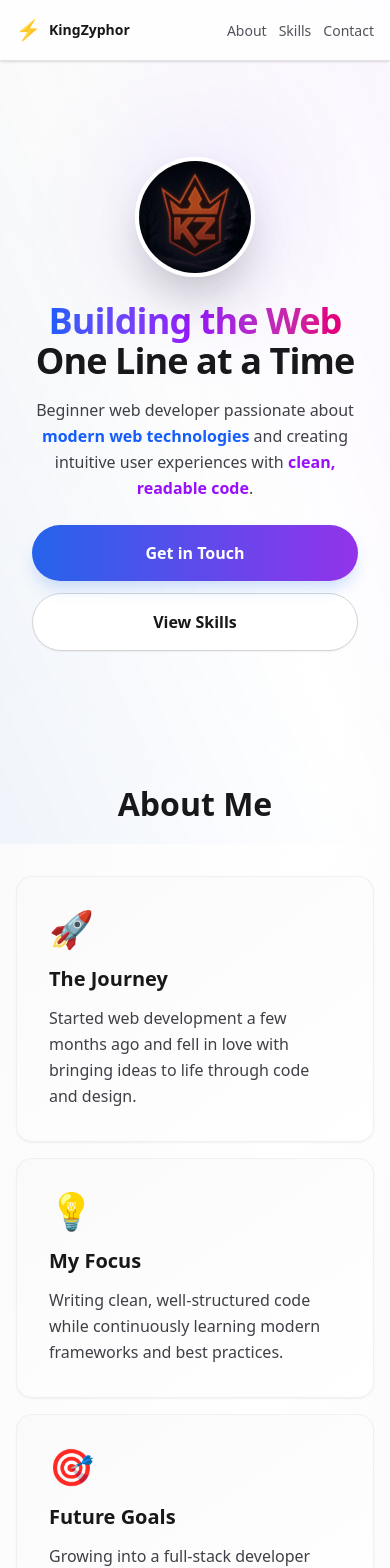
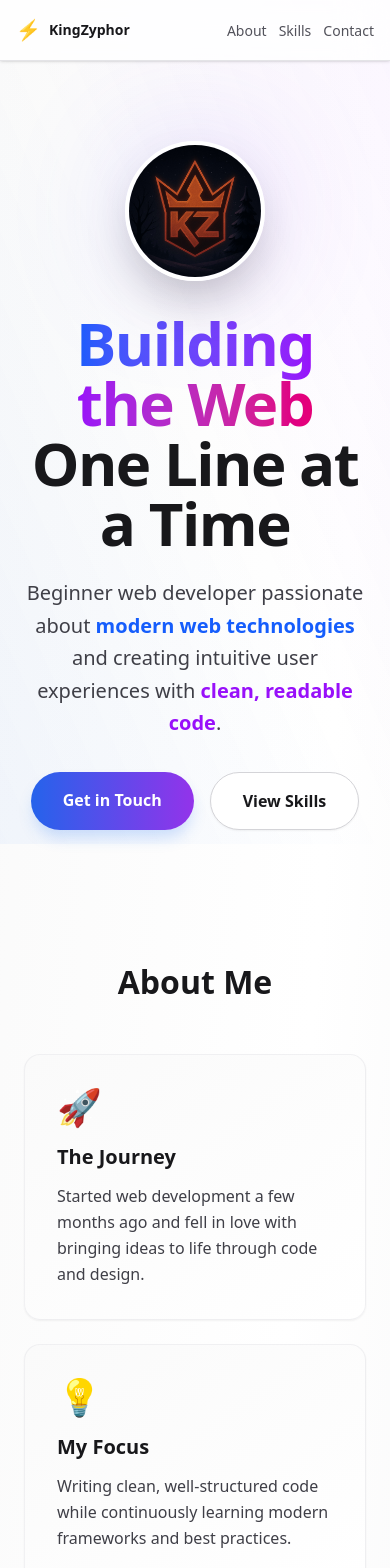
Before and after one commit to KingZyphor/portfolio, a Next.js app: page / in a window 390 px wide. Shown: the top 1568 px of the page. Built offline with nearby package versions, Linux system fonts and the light colour scheme.

Commit message:
Update from Codespace

```diff
--- a/app/page.tsx
+++ b/app/page.tsx
@@ -144,25 +144,25 @@ export default function Home() {
         </nav>
 
         {/* Main Content Container */}
-        <main className="max-w-6xl mx-auto px-4 sm:px-6 py-12 sm:py-20">
+        <main className="max-w-6xl mx-auto px-6 py-20">
 
           {/* ================================================================
               HERO SECTION
               ================================================================ */}
-          <section className="min-h-[70vh] sm:min-h-[80vh] flex flex-col justify-center items-center text-center mb-20 sm:mb-32">
-            <div className="mb-6 sm:mb-8 relative">
+          <section className="min-h-[80vh] flex flex-col justify-center items-center text-center mb-32">
+            <div className="mb-8 relative">
               <div className="absolute inset-0 bg-gradient-to-r from-blue-600 to-purple-600 rounded-full blur-3xl opacity-20" />
               <Image
                 src="/profile.jpg"
                 alt="Profile photo of KingZyphor"
-                width={120}
-                height={120}
-                className="relative rounded-full shadow-2xl border-4 border-white dark:border-zinc-800 sm:w-[140px] sm:h-[140px]"
+                width={140}
+                height={140}
+                className="relative rounded-full shadow-2xl border-4 border-white dark:border-zinc-800"
                 priority
               />
             </div>
 
-            <h1 className="text-4xl sm:text-6xl md:text-7xl font-bold tracking-tight mb-4 sm:mb-6 px-4">
+            <h1 className="text-6xl md:text-7xl font-bold tracking-tight mb-6">
               <span className="bg-gradient-to-r from-blue-600 via-purple-600 to-pink-600 bg-clip-text text-transparent">
                 Building the Web
               </span>
@@ -170,14 +170,14 @@ export default function Home() {
               <span className="text-zinc-900 dark:text-zinc-100">One Line at a Time</span>
             </h1>
 
-            <p className="max-w-2xl text-base sm:text-xl text-zinc-700 dark:text-zinc-300 leading-relaxed mb-6 sm:mb-8 px-4">
+            <p className="max-w-2xl text-xl text-zinc-700 dark:text-zinc-300 leading-relaxed mb-8">
               Beginner web developer passionate about{" "}
               <span className="text-blue-600 dark:text-blue-400 font-semibold">modern web technologies</span>{" "}
               and creating intuitive user experiences with{" "}
               <span className="text-purple-600 dark:text-purple-400 font-semibold">clean, readable code</span>.
             </p>
 
-            <div className="flex flex-col sm:flex-row gap-3 sm:gap-4 w-full px-4 sm:w-auto">
+            <div className="flex gap-4">
               <a href="#contact" className="btn-primary">
                 Get in Touch
               </a>
@@ -190,10 +190,10 @@ export default function Home() {
           {/* ================================================================
               ABOUT SECTION
               ================================================================ */}
-          <section id="about" className="mb-20 sm:mb-32 scroll-mt-20">
+          <section id="about" className="mb-32 scroll-mt-20">
             <h2 className="section-title">About Me</h2>
 
-            <div className="grid sm:grid-cols-2 md:grid-cols-3 gap-4 sm:gap-6 mb-8 sm:mb-12">
+            <div className="grid md:grid-cols-3 gap-6 mb-12">
               {/* Card 1: Journey */}
               <div className="feature-card">
                 <div className="text-4xl mb-4">🚀</div>
@@ -249,10 +249,10 @@ export default function Home() {
           {/* ================================================================
               SKILLS SECTION
               ================================================================ */}
-          <section id="skills" className="mb-20 sm:mb-32 scroll-mt-20">
+          <section id="skills" className="mb-32 scroll-mt-20">
             <h2 className="section-title">My Current Skills</h2>
 
-            <div className="grid grid-cols-1 sm:grid-cols-2 lg:grid-cols-4 gap-3 sm:gap-4">
+            <div className="grid sm:grid-cols-2 lg:grid-cols-4 gap-4">
               {SKILLS.map((skill) => (
                 <div key={skill.name} className="skill-card">
                   <div className="flex items-center justify-between mb-2">
@@ -270,8 +270,8 @@ export default function Home() {
               ))}
             </div>
 
-            <div className="mt-6 sm:mt-8 text-center">
-              <p className="text-sm sm:text-base text-zinc-700 dark:text-zinc-300 font-medium">
+            <div className="mt-8 text-center">
+              <p className="text-zinc-700 dark:text-zinc-300 font-medium">
                 <span className="text-green-500">🌱</span> Currently learning and actively improving
               </p>
             </div>
@@ -280,11 +280,11 @@ export default function Home() {
           {/* ================================================================
               CONTACT SECTION
               ================================================================ */}
-          <section id="contact" className="mb-20 sm:mb-32 scroll-mt-20">
+          <section id="contact" className="mb-32 scroll-mt-20">
             <h2 className="section-title">Let's Connect</h2>
 
             <div className="max-w-2xl mx-auto">
-              <p className="text-center text-base sm:text-lg text-zinc-700 dark:text-zinc-300 mb-8 sm:mb-12 px-4">
+              <p className="text-center text-zinc-700 dark:text-zinc-300 text-lg mb-12">
                 I'm always open to connecting with other developers, creators, or anyone who wants to
                 collaborate on interesting projects. Feel free to reach out — I'd love to hear from you!
               </p>
@@ -376,7 +376,7 @@ export default function Home() {
               </form>
 
               {/* Social Links */}
-              <div className="flex flex-col sm:flex-row flex-wrap gap-4 justify-center mt-6 sm:mt-8">
+              <div className="flex flex-wrap gap-4 justify-center mt-8">
                 {SOCIAL_LINKS.map((link) => (
                   <a
                     key={link.name}
```
